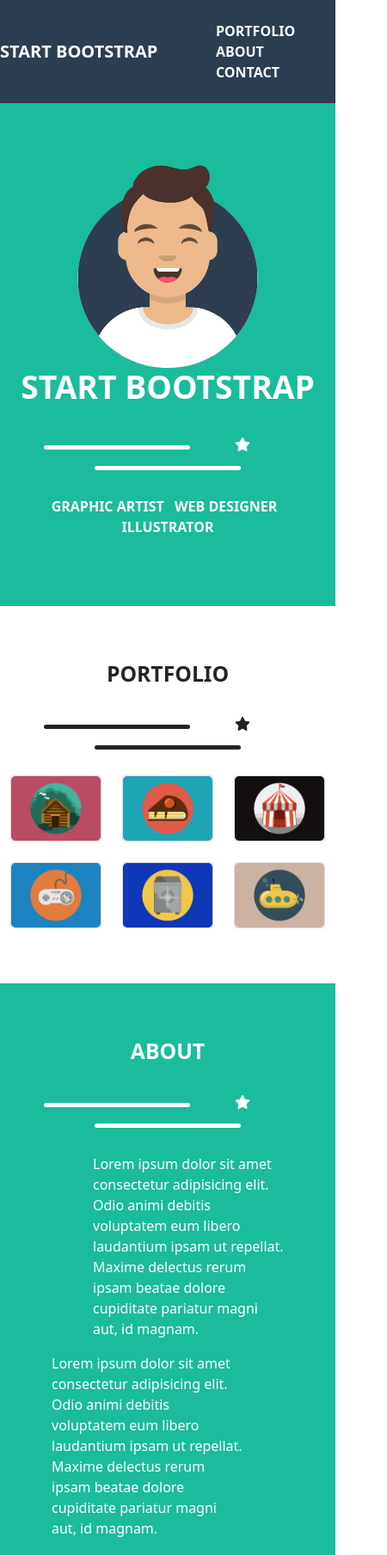
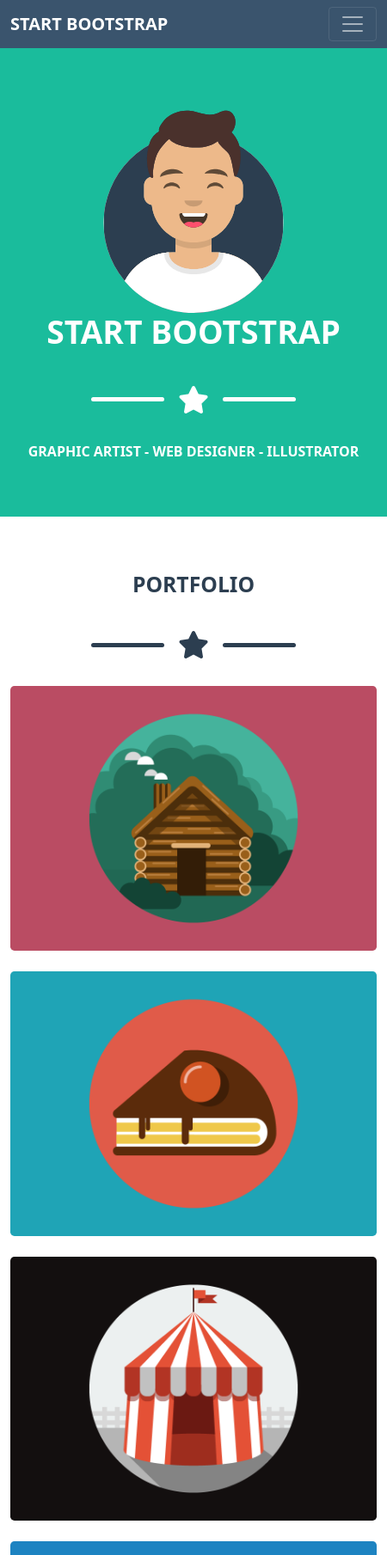
Before and after one commit to giusscos/html-css-bootstrap-freelancer, a plain HTML site: page index.html in a window 390 px wide. Shown: the top 1809 px of the page at 86% size, 450 px wide, since content can reach past the window. Drawn offline with nearby package versions, Linux system fonts and the light colour scheme.

Commit message:
Add Responsive, fix and clean

```diff
--- a/css/style.css
+++ b/css/style.css
@@ -1,44 +1,48 @@
-button.btn__white{
-    color: #fff;
+/* Custom Color and Size */
+:root{
+    --bg-white: #fff;
+    --bg-dark: #3A546D;
+    --bg-darker: #2C3E50;
+    --bg-accent: #1ABC9C;
 }
-button.btn__green{
-    color: #fff;
-    background-color: #1ABC9C;
+.bg_accent{
+    background-color: var(--bg-accent);
 }
-strong.str__green{
-    color: #1ABC9C;
+.bg_dark{
+    background-color: var(--bg-dark);
 }
-textarea{
-    width: 100%;
+.bg_darker{
+    background-color: var(--bg-darker);
 }
-.main-header{
-    color: #fff;
-    background-color: #2C3E50;
+.bg_white{
+    background-color: var(--bg-white);
 }
-.section{
+.text_accent{
+    color: var(--bg-accent);
+}
+.text_dark{
+    color: var(--bg-darker);
+}
+.py-7{
     padding: 4rem 0;
 }
-.section.jumbo{
-    color: #fff;
-    background-color: #1ABC9C;
+.w_20{
+    width: 20%;
 }
+.display-7{
+    font-size: 2rem;
+}
+/* Components */
 .line{
-    width: 170px;
     height: 5px;
     border-radius: 5px;
     display: inline-block;
     background-color: currentColor;
 }
-.section.about{
-    color: #fff;
-    background-color: #1ABC9C;
+textarea{
+    width: 100%;
 }
-.section.footer-info{
-    color: #fff;
-    background-color: #3A546D;
+/* Body */
+body{
+    min-width: 450px;
 }
-.section.footer-copy{
-    padding: 2rem;
-    color: #fff;
-    background-color: #2C3E50;
-}
--- a/index.html
+++ b/index.html
@@ -12,35 +12,40 @@
     </title>
 </head>
 <body>
-    <header class="main-header">
-        <div class="container py-4">
-            <div class="row align-items-center">
-                <div class="col">
-                    <div class="row nav-logo text-uppercase fs-5 fw-bold">
+    <header class="bg_dark">
+        <nav class="navbar navbar-expand-lg navbar-dark">
+            <div class="container">
+              <a class="navbar-brand text-uppercase fw-bold" href="#">
                 Start Bootstrap
+              </a>
+              <button class="navbar-toggler" type="button" data-bs-toggle="collapse" data-bs-target="#navbarSupportedContent" aria-controls="navbarSupportedContent" aria-expanded="false" aria-label="Toggle navigation">
+                <span class="navbar-toggler-icon"display-7 ></3pan>
+              </button>
+              <div class="collapse navbar-collapse" id="navbarSupportedContent">
+                <ul class="navbar-nav ms-auto mb-2 mb-lg-0 text-uppercase">
+                  <li class="nav-item">
+                    <a class="nav-link text-white fw-bold" href="#">
+                        Portfolio
+                    </a>
+                  </li>
+                  <li class="nav-item">
+                    <a class="nav-link text-white fw-bold" href="#">
+                        About
+                    </a>
+                  </li>
+                  <li class="nav-item">
+                    <a class="nav-link text-white fw-bold" href="#">
+                        Contact
+                    </a>
+                  </li>
+                </ul>
               </div>
             </div>
-                <nav class="main-nav d-flex col justify-content-end align-items-center">
-                    <ul class="row justify-content-end align-items-center text-uppercase m-0">
-                        <li class="col list-inline-item">
-                            <a class="text-reset text-decoration-none fw-bold fs-6" href="#">Portfolio</a>
-                        </li>
-                        <li class="col list-inline-item">
-                            <a class="text-reset text-decoration-none fw-bold fs-6" href="#">About</a>
-                        </li>
-                        <li class="col list-inline-item">
-                            <a class="text-reset text-decoration-none fw-bold fs-6" href="#">Contact</a>
-                        </li>
-                    </ul>
           </nav>
-            </div><!-- End Row -->
-        </div><!-- End Container -->
     </header>
     <main>
-        <section class="section jumbo">
+        <section class="section jumbo bg_accent text-white py-7">
             <div class="container">
-                <div class="row justify-content-center align-items-center">
-                    <div class="col justify-content-center align-items-center">
                 <div class="mx-auto" style="max-width: 230px;">
                     <img src="./img/avatar.svg" alt="avatar">
                 </div>
@@ -48,104 +53,98 @@
                     <h1 class="display-3 fw-bold">
                         Start Bootstrap
                     </h1>
-                            <div class="separe py-4">
-                                <span class="line"></span>
-                                <span class="icon px-5">
+                    <div class="separe d-flex justify-content-center align-items-center py-4">
+                        <span class="line w_20"></span>
+                        <span class="icon display-7 px-3">
                             <i class="fa-solid fa-star"></i>
                         </span>
-                                <span class="line"></span>
+                        <span class="line w_20"></span>
                     </div>
-                            <ul class="p-0">
-                                <li class="list-inline-item">Graphic Artist</li>
-                                <li class="list-inline-item">Web Designer</li>
-                                <li class="list-inline-item">Illustrator</li>
+                    <ul class="p-0 m-0">
+                        <li class="list-inline-item m-0">
+                            Graphic Artist
+                        </li>
+                        <li class="list-inline-item m-0">
+                            <span>-</span>
+                        </li>
+                        <li class="list-inline-item m-0">
+                            Web Designer
+                        </li>
+                        <li class="list-inline-item m-0">
+                            <span>-</span>
+                        </li>
+                        <li class="list-inline-item m-0">
+                            Illustrator
+                        </li>
                     </ul>
                 </div>
-                    </div>
-                </div><!-- End Row -->
             </div><!-- End Container -->
         </section><!-- End Jumbo -->
-        <section class="section portfolio">
+        <section class="section portfolio bg_white text_dark py-7">
             <div class="container">
                 <div class="row">
                     <div class="col text-center">
                         <h2 class="text-uppercase fw-bold text-center">
                             Portfolio
                         </h2>
-                        <div class="separe py-4">
-                            <span class="line"></span>
-                            <span class="icon px-5">
+                        <div class="separe d-flex justify-content-center align-items-center py-4">
+                            <span class="line w_20"></span>
+                            <span class="icon display-7 px-3">
                                 <i class="fa-solid fa-star"></i>
                             </span>
-                            <span class="line"></span>
+                            <span class="line w_20"></span>
                         </div>
                     </div>
                 </div><!-- End Row -->
-                <div class="row gy-4">
-                    <div class="d-flex col-4 align-items-center">
-                        <div class="card">
+                <div class="row row-cols-1 row-cols-xl-2 row-cols-xxl-3 g-4">
+                    <div class="card border-0">
                         <img class="rounded-3" src="./img/cabin.png" alt="card">
                     </div>
-                    </div>
-                    <div class="d-flex col-4 align-items-center">
-                        <div class="card">
+                    <div class="card border-0">
                         <img class="rounded-3" src="./img/cake.png" alt="card">
                     </div>
-                    </div>
-                    <div class="d-flex col-4 align-items-center">
-                        <div class="card">
+                    <div class="card border-0">
                         <img class="rounded-3" src="./img/circus.png" alt="card">
                     </div>
-                    </div>
-                    <div class="d-flex col-4 align-items-center">
-                        <div class="card">
+                    <div class="card border-0">
                         <img class="rounded-3" src="./img/game.png" alt="card">
                     </div>
-                    </div>
-                    <div class="d-flex col-4 align-items-center">
-                        <div class="card">
+                    <div class="card border-0">
                         <img class="rounded-3" src="./img/safe.png" alt="card">
                     </div>
-                    </div>
-                    <div class="d-flex col-4 align-items-center">
-                        <div class="card">
+                    <div class="card border-0">
                         <img class="rounded-3" src="./img/submarine.png" alt="card">
-                        </div>
                     </div>
                 </div><!-- End Row -->
             </div><!-- End Container -->
         </section><!-- End Portfolio -->
-        <section class="section about">
+        <section class="section about bg_accent text-white py-7">
             <div class="container">
                 <div class="row">
                     <div class="col text-center">
                         <h2 class="text-uppercase fw-bold text-center">
                             About
                         </h2>
-                        <div class="separe py-4">
-                            <span class="line"></span>
-                            <span class="icon px-5">
+                        <div class="separe d-flex justify-content-center align-items-center py-4">
+                            <span class="line w_20"></span>
+                            <span class="icon display-7 px-3">
                                 <i class="fa-solid fa-star"></i>
                             </span>
-                            <span class="line"></span>
+                            <span class="line w_20"></span>
                         </div>
                     </div>
                 </div><!-- End Row -->
-                <div class="row px-5">
-                    <div class="col">
-                        <p class="ps-5">
+                <div class="row row-cols-1 row-cols-xl-2 px-5">
+                    <p>
                         Lorem ipsum dolor sit amet consectetur adipisicing elit. Odio animi debitis voluptatem eum libero laudantium ipsam ut repellat. Maxime delectus rerum ipsam beatae dolore cupiditate pariatur magni aut, id magnam.
                     </p>
-                    </div>
-                    <div class="col">
-                        <p class="pe-5">
+                    <p>
                         Lorem ipsum dolor sit amet consectetur adipisicing elit. Odio animi debitis voluptatem eum libero laudantium ipsam ut repellat. Maxime delectus rerum ipsam beatae dolore cupiditate pariatur magni aut, id magnam.
                     </p>
-                    </div>
                 </div><!-- End Row -->
                 <div class="row pt-4">
                     <div class="col text-center">
-                        <button type="button" class="btn border btn__white">
+                        <button type="button" class="btn border text-white">
                             <i class="fa-solid fa-download"></i>
                             Download
                         </button>
@@ -153,19 +152,19 @@
                 </div><!-- End Row -->
             </div><!-- End Container-->
         </section><!-- End About -->
-        <section class="section form">
+        <section class="section form py-7">
             <div class="container">
                 <div class="row">
                     <div class="col text-center">
                         <h2 class="text-uppercase fw-bold text-center">
                             Contact me
                         </h2>
-                        <div class="separe py-4">
-                            <span class="line"></span>
-                            <span class="icon px-5">
+                        <div class="separe d-flex justify-content-center align-items-center py-4">
+                            <span class="line w_20"></span>
+                            <span class="icon display-7 px-3">
                                 <i class="fa-solid fa-star"></i>
                             </span>
-                            <span class="line"></span>
+                            <span class="line w_20"></span>
                         </div>
                     </div>
                 </div><!-- End Row -->
@@ -193,7 +192,7 @@
                             <textarea class="d-block border-0" style="height: 100px;"></textarea>
                         </div>
                         <div class="submit py-4">
-                            <button type="button" class="btn btn__green">
+                            <button type="button" class="btn bg_accent text-white">
                                 Send
                             </button>
                         </div>
@@ -203,10 +202,10 @@
         </section><!-- End Form -->
     </main>
     <footer>
-        <div class="section footer-info">
+        <div class="footer-info bg_dark text-white py-7">
             <div class="container">
-                <div class="row text-center">
-                    <div class="col-4">
+                <div class="row row-cols-1 row-cols-xl-3 text-center g-3">
+                    <div>
                         <h3 class="text-uppercase fw-normal">
                             Location
                         </h3>
@@ -214,7 +213,7 @@
                             Lorem ipsum dolor sit amet consectetur adipisicing.
                         </address>
                     </div>
-                    <div class="col-4">
+                    <div>
                         <h3 class="text-uppercase fw-normal">
                             Around The Web
                         </h3>
@@ -241,18 +240,18 @@
                             </li>
                         </ul>
                     </div>
-                    <div class="col-4">
+                    <div>
                         <h3 class="text-uppercase fw-normal">
                             About Freelancer
                         </h3>
                         <p>
-                            Lorem ipsum dolor, sit amet consectetur adipisicing elit. <strong class="str__green">Amet tempora</strong> necessitatibus eligendi fuga totam impedit ullam asperiores, repudiandae sunt voluptas!
+                            Lorem ipsum dolor, sit amet consectetur adipisicing elit. <strong class="text_accent">Amet tempora</strong> necessitatibus eligendi fuga totam impedit ullam asperiores, repudiandae sunt voluptas!
                         </p>
                     </div>
                 </div><!-- End Row -->
             </div><!-- End Container -->
         </div><!-- End Footer info -->
-        <div class="section footer-copy">
+        <div class="footer-copy bg_darker text-white py-7">
             <div class="container">
                 <div class="row">
                     <div class="col text-center">
```
Lines whose indentation alone changed are shown as unchanged.
